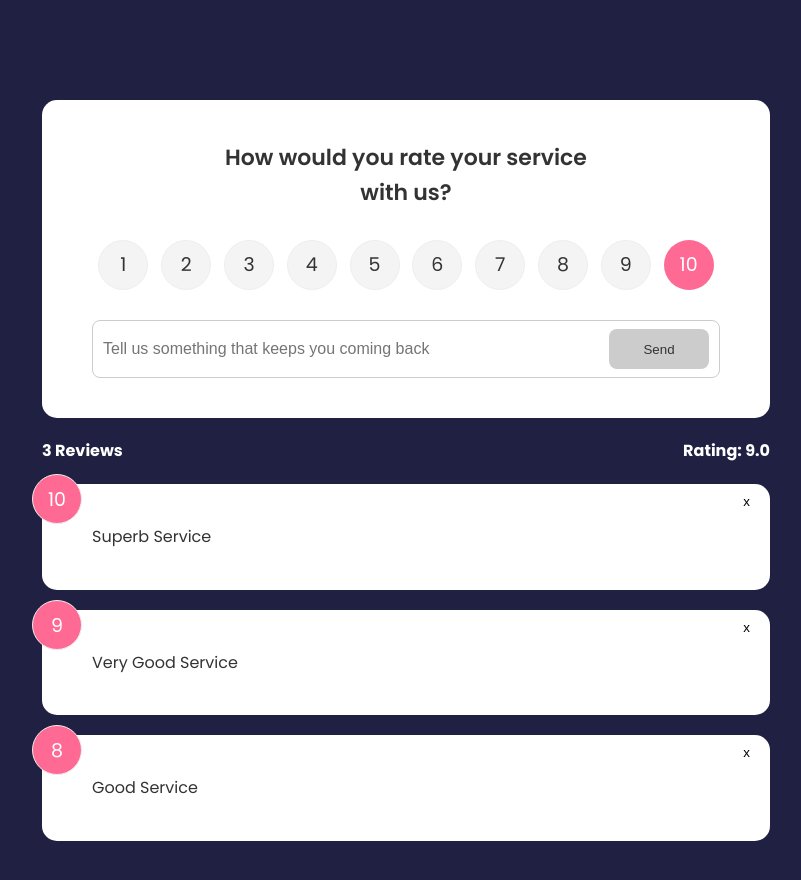
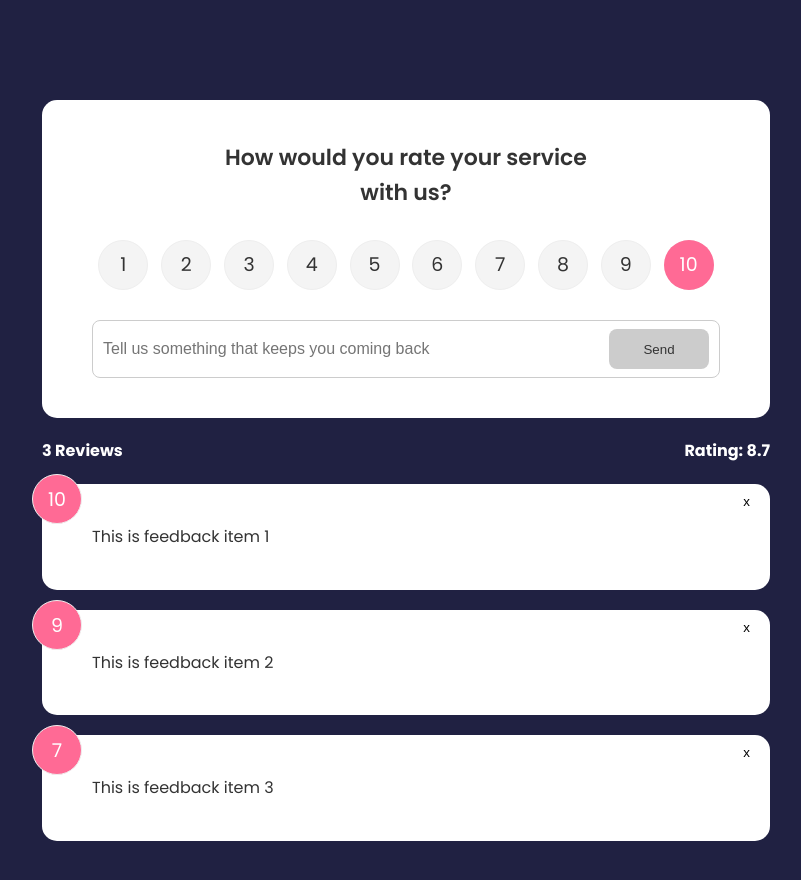
Before and after one commit to nuwandm/svelte-feedback-app, a Svelte app: page / in a window 1280 px wide. Shown: the top 880 px of the page, without its empty margins (234-1035 px from the left). Built offline with nearby package versions, Linux system fonts and the light colour scheme.

Commit message:
adding data to store.js

```diff
--- a/src/App.svelte
+++ b/src/App.svelte
@@ -2,45 +2,12 @@
   import FeedbackForm from "./Components/FeedbackForm.svelte";
   import FeedbackList from "./Components/FeedbackList.svelte";
   import FeedbackStats from "./Components/FeedbackStats.svelte";
-
-  let feedback = [
-    {
-      id: 1,
-      rating: 10,
-      text: "Superb Service",
-    },
-    {
-      id: 2,
-      rating: 9,
-      text: "Very Good Service",
-    },
-    {
-      id: 3,
-      rating: 8,
-      text: "Good Service",
-    },
-  ];
-
-  $: count = feedback.length;
-  $: average = count
-    ? (feedback.reduce((acc, { rating }) => acc + rating, 0) / count).toFixed(1)
-    : "0.0";
-
-  const deleteFeedback = (e) => {
-    const feedbackId = e.detail;
-    feedback = feedback.filter((i) => i.id !== feedbackId);
-  };
-
-  const addFeedback = (e) => {
-    let newFeedback = e.detail;
-    feedback = [...feedback, newFeedback];
-  };
 </script>
 
 <main class="container">
-  <FeedbackForm on:feedback-add={addFeedback} />
-  <FeedbackStats {count} {average} />
-  <FeedbackList {feedback} on:feedback-delete={deleteFeedback} />
+  <FeedbackForm />
+  <FeedbackStats />
+  <FeedbackList />
 </main>
 
 <style>
--- a/src/Components/FeedbackForm.svelte
+++ b/src/Components/FeedbackForm.svelte
@@ -2,15 +2,14 @@
   import Card from "./Card.svelte";
   import Button from "./Button.svelte";
   import RatingSelect from "./RatingSelect.svelte";
-  import { createEventDispatcher } from "svelte";
   import { v4 as uuidv4 } from "uuid";
+  import { feedBackStore } from "../store";
 
   let text = "";
   let rating = 10;
   let btnDisabled = true;
   let message;
   const min = 10;
-  const dispatch = createEventDispatcher();
 
   const handleInput = () => {
     if (text.trim().length <= min) {
@@ -23,10 +22,13 @@
   };
 
   const handleSubmit = () => {
-    dispatch("feedback-add", {
-      text,
-      rating,
-      id: uuidv4(),
+    // dispatch("feedback-add", {
+    //   text,
+    //   rating,
+    //   id: uuidv4(),
+    // });
+    feedBackStore.update((currentFB) => {
+      return [...currentFB, { text, rating, id: uuidv4() }];
     });
     text = "";
     btnDisabled = true;
--- a/src/Components/FeedbackItem.svelte
+++ b/src/Components/FeedbackItem.svelte
@@ -1,18 +1,19 @@
 <script>
-  import { createEventDispatcher } from "svelte";
+  import { feedBackStore } from "../store";
   import Card from "./Card.svelte";
 
   export let fb = {};
-  let dispatch = createEventDispatcher();
 
-  const closeButtonHandler = (id) => {
-    dispatch("feedback-delete", id);
+  const handleDeleteFeedback = (id) => {
+    feedBackStore.update((currentFB) => {
+      return currentFB.filter((item) => item.id !== id);
+    });
   };
 </script>
 
 <Card>
   <div class="num-display">{fb.rating}</div>
-  <button on:click={() => closeButtonHandler(fb.id)} class="close">x</button>
+  <button on:click={() => handleDeleteFeedback(fb.id)} class="close">x</button>
   <p class="text-display">
     {fb.text}
   </p>
--- a/src/Components/FeedbackList.svelte
+++ b/src/Components/FeedbackList.svelte
@@ -1,11 +1,21 @@
 <script>
   import FeedbackItem from "./FeedbackItem.svelte";
   import { fade, scale } from "svelte/transition";
-  export let feedback = [];
+  import { feedBackStore } from "../store";
+  import { onDestroy } from "svelte";
+  let feedback = [];
+
+  const unsubscribe = feedBackStore.subscribe((data) => {
+    feedback = data;
+  });
+
+  onDestroy(() => {
+    unsubscribe();
+  });
 </script>
 
 <main>
   {#each feedback as fb (fb.id)}
-    <div in:scale out:fade><FeedbackItem {fb} on:feedback-delete /></div>
+    <div in:scale out:fade><FeedbackItem {fb}  /></div>
   {/each}
 </main>
--- a/src/Components/FeedbackStats.svelte
+++ b/src/Components/FeedbackStats.svelte
@@ -1,5 +1,12 @@
 <script>
-  export let { count, average } = {};
+  import { feedBackStore } from "../store";
+
+  $: count = $feedBackStore.length; // we can access the store directly with the $ sign
+  $: average = count
+    ? (
+        $feedBackStore.reduce((acc, { rating }) => acc + rating, 0) / count
+      ).toFixed(1)
+    : "0.0";
 </script>
 
 <div class="feedback-stats">
--- /dev/null
+++ b/src/store.js
@@ -0,0 +1,19 @@
+import { writable } from "svelte/store";
+
+export const feedBackStore = writable([
+  {
+    id: 1,
+    text: "This is feedback item 1",
+    rating: 10,
+  },
+  {
+    id: 2,
+    text: "This is feedback item 2",
+    rating: 9,
+  },
+  {
+    id: 3,
+    text: "This is feedback item 3",
+    rating: 7,
+  },
+]);
```
